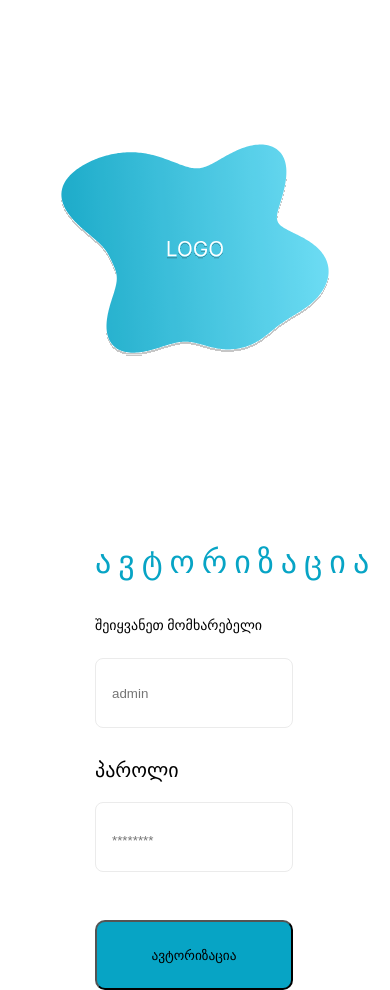
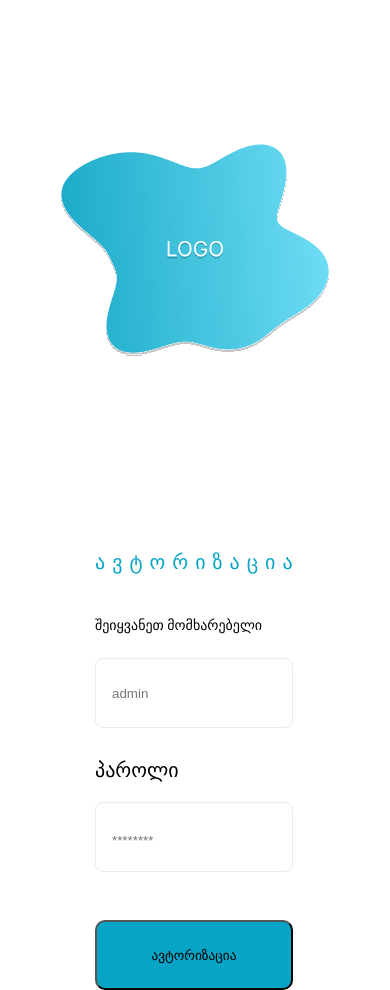
Before and after one commit to iurimach/user-procjekt, a plain HTML site: page index.html in a window 390 px wide. Drawn offline with Linux system fonts and the light colour scheme.

Commit message:
Update response.css

```diff
--- a/css/response.css
+++ b/css/response.css
@@ -125,6 +125,8 @@
         align-items: center;
         margin-top: 50px;
     }
+     .header>h2{
+         font-size:20px;}
 
         .label1{
             font-size: 14px;
```
